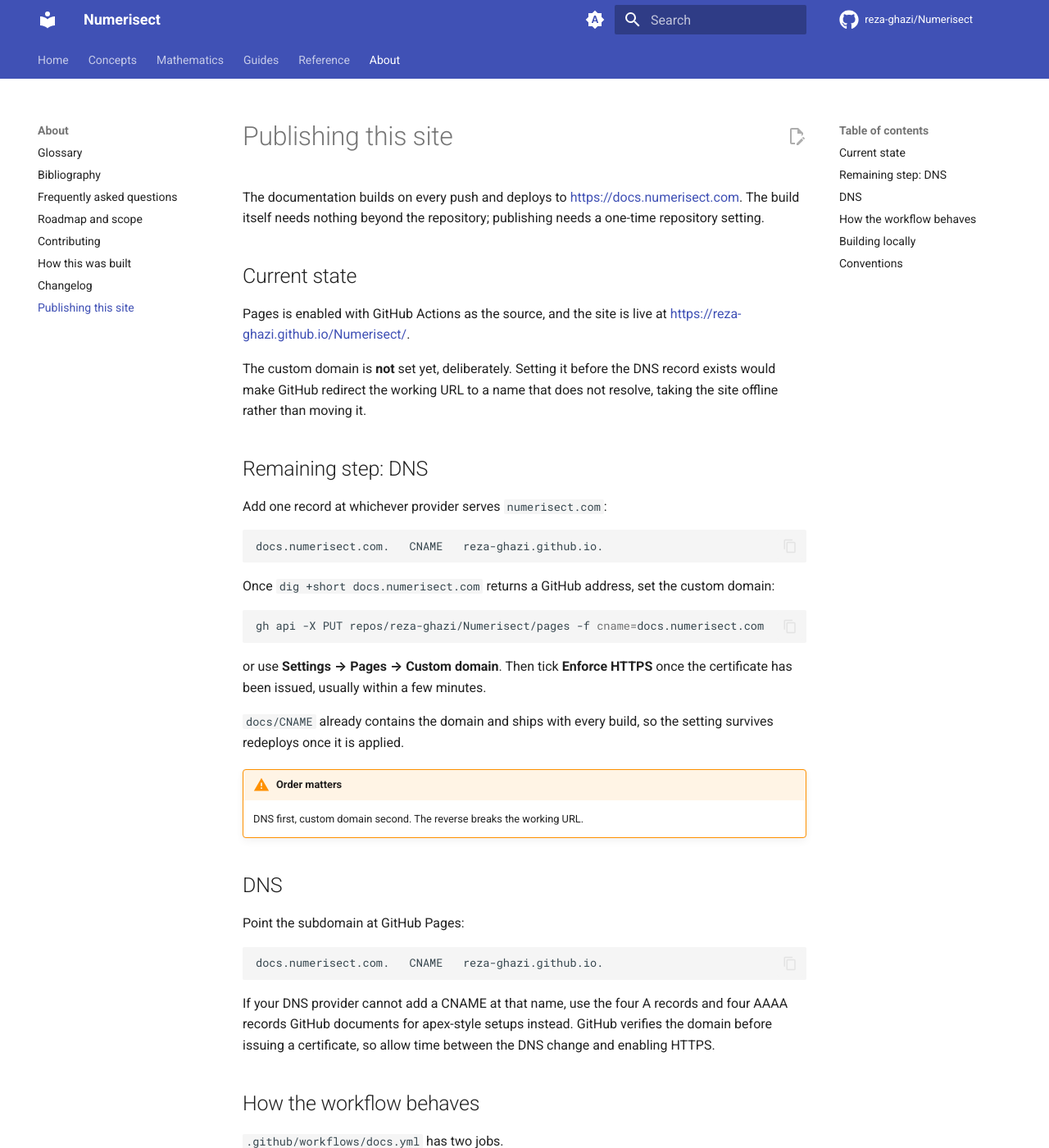
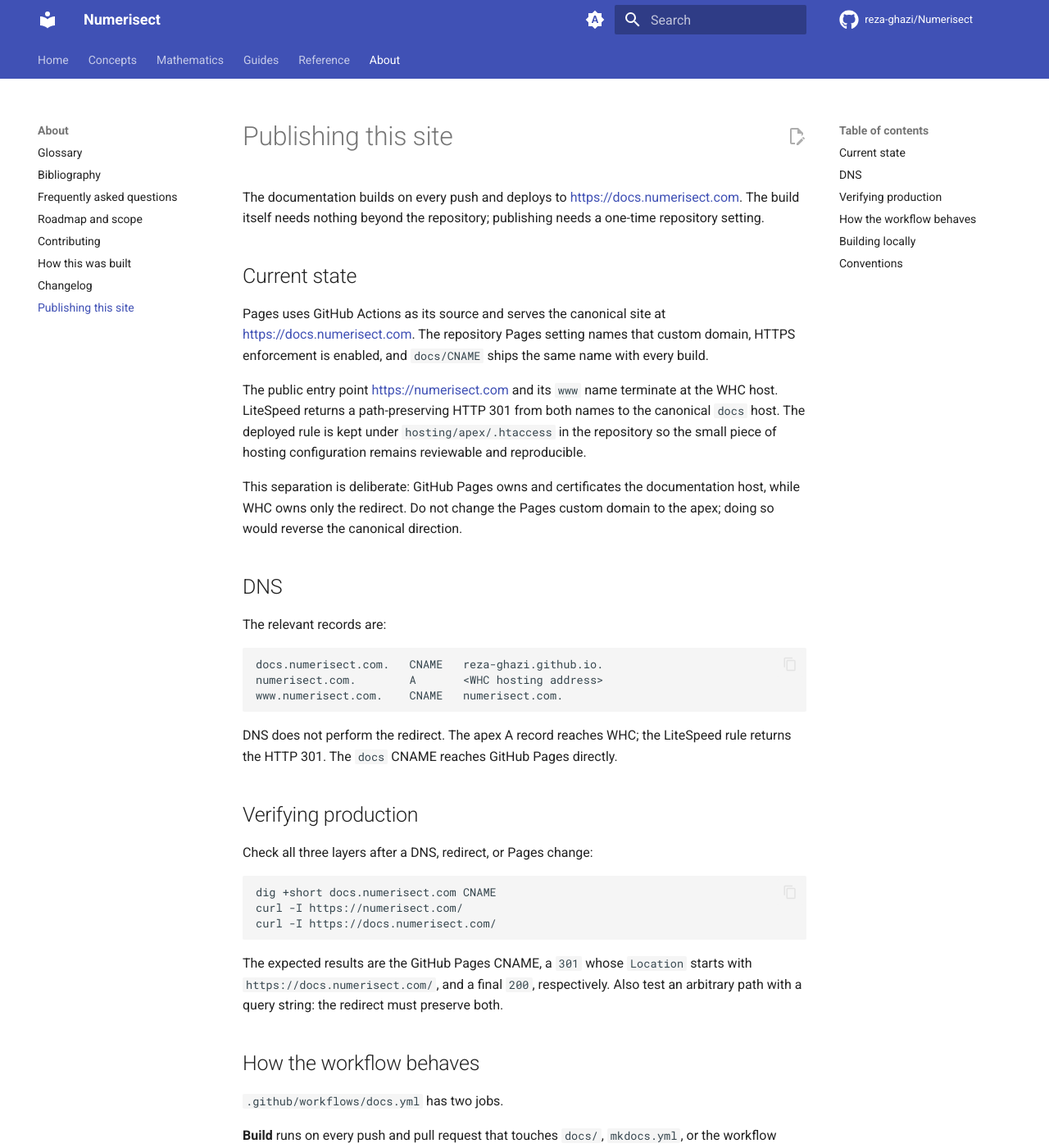
Before and after one commit to reza-ghazi/Numerisect, an MkDocs documentation site: the page built from docs/about/publishing.md, in a window 1280 px wide and 1400 px high. Shown: the whole window at 82% size. Built offline with MkDocs 1.6.1 and Material for MkDocs 9.7.7, drawn with Linux system fonts in a browser that asks for light colours; comment, search, counter and statistics services are not loaded; some of the changed text lies outside the part shown.

Commit message:
Make the apex domain the documentation entry point

````diff
--- a/docs/about/publishing.md
+++ b/docs/about/publishing.md
@@ -6,48 +6,45 @@ publishing needs a one-time repository setting.
 
 ## Current state
 
-Pages is enabled with GitHub Actions as the source, and the site is live at
-<https://reza-ghazi.github.io/Numerisect/>.
+Pages uses GitHub Actions as its source and serves the canonical site at
+<https://docs.numerisect.com>. The repository Pages setting names that custom domain,
+HTTPS enforcement is enabled, and `docs/CNAME` ships the same name with every build.
 
-The custom domain is **not** set yet, deliberately. Setting it before the DNS record
-exists would make GitHub redirect the working URL to a name that does not resolve,
-taking the site offline rather than moving it.
+The public entry point <https://numerisect.com> and its `www` name terminate at the WHC
+host. LiteSpeed returns a path-preserving HTTP 301 from both names to the canonical
+`docs` host. The deployed rule is kept under `hosting/apex/.htaccess` in the repository
+so the small piece of hosting configuration remains reviewable and reproducible.
 
-## Remaining step: DNS
+This separation is deliberate: GitHub Pages owns and certificates the documentation
+host, while WHC owns only the redirect. Do not change the Pages custom domain to the
+apex; doing so would reverse the canonical direction.
 
-Add one record at whichever provider serves `numerisect.com`:
+## DNS
+
+The relevant records are:
 
 ```text
 docs.numerisect.com.   CNAME   reza-ghazi.github.io.
+numerisect.com.        A       <WHC hosting address>
+www.numerisect.com.    CNAME   numerisect.com.
 ```
 
-Once `dig +short docs.numerisect.com` returns a GitHub address, set the custom domain:
+DNS does not perform the redirect. The apex A record reaches WHC; the LiteSpeed rule
+returns the HTTP 301. The `docs` CNAME reaches GitHub Pages directly.
+
+## Verifying production
+
+Check all three layers after a DNS, redirect, or Pages change:
 
 ```bash
-gh api -X PUT repos/reza-ghazi/Numerisect/pages -f cname=docs.numerisect.com
+dig +short docs.numerisect.com CNAME
+curl -I https://numerisect.com/
+curl -I https://docs.numerisect.com/
 ```
 
-or use **Settings → Pages → Custom domain**. Then tick **Enforce HTTPS** once the
-certificate has been issued, usually within a few minutes.
-
-`docs/CNAME` already contains the domain and ships with every build, so the setting
-survives redeploys once it is applied.
-
-!!! warning "Order matters"
-
-    DNS first, custom domain second. The reverse breaks the working URL.
-
-## DNS
-
-Point the subdomain at GitHub Pages:
-
-```text
-docs.numerisect.com.   CNAME   reza-ghazi.github.io.
-```
-
-If your DNS provider cannot add a CNAME at that name, use the four A records and four
-AAAA records GitHub documents for apex-style setups instead. GitHub verifies the domain
-before issuing a certificate, so allow time between the DNS change and enabling HTTPS.
+The expected results are the GitHub Pages CNAME, a `301` whose `Location` starts with
+`https://docs.numerisect.com/`, and a final `200`, respectively. Also test an arbitrary
+path with a query string: the redirect must preserve both.
 
 ## How the workflow behaves
 
@@ -58,9 +55,9 @@ workflow itself. It builds with `mkdocs build --strict`, which turns warnings in
 errors, so a broken cross-reference or a page missing from the navigation fails the
 build rather than reaching the site.
 
-**Publish** runs only on a push to `main`. Until Pages is enabled it fails with a 404
-while the build job still passes, which is the correct signal: the site is fine, the
-destination is not configured yet.
+**Publish** runs only on a push to `main` or a manual dispatch from `main`. It deploys the
+artifact to the already configured GitHub Pages environment; the environment URL records
+the resulting canonical site address.
 
 ## Building locally
 
--- a/pyproject.toml
+++ b/pyproject.toml
@@ -31,7 +31,7 @@ dependencies = [
 ]
 
 [project.urls]
-Homepage = "https://docs.numerisect.com"
+Homepage = "https://numerisect.com"
 Repository = "https://github.com/reza-ghazi/Numerisect"
 Documentation = "https://docs.numerisect.com"
 Issues = "https://github.com/reza-ghazi/Numerisect/issues"
````
Also changed, not shown: CHANGELOG.md (+6 -0 lines), README.md (+4 -2 lines), docs/index.md (+4 -0 lines), 3 other files.
